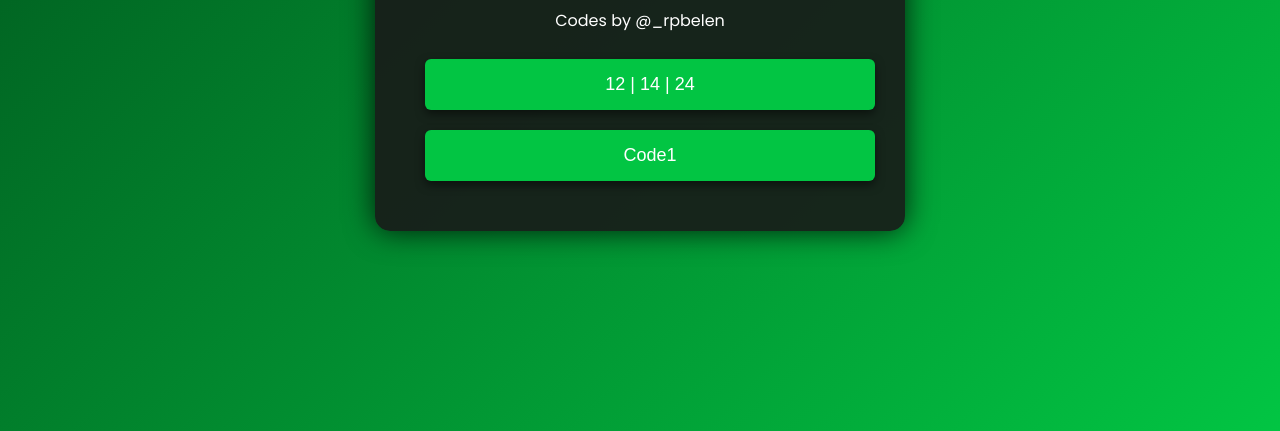
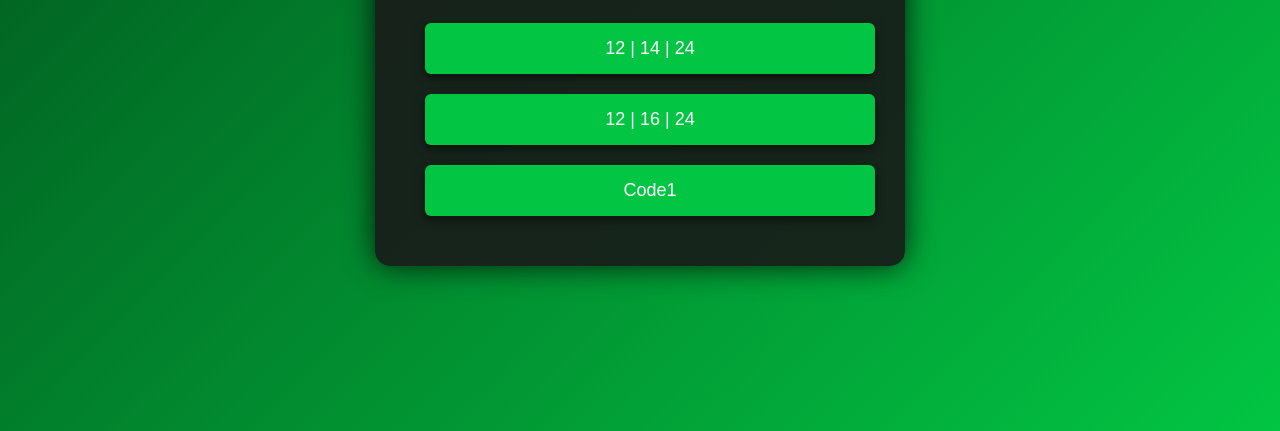
Before and after one commit to Zenupi/Zenupi.github.io, a plain HTML site: page index.html in a window 1280 px wide. Shown: the part 369-800 px from the top of the page. Drawn offline with Linux system fonts and the light colour scheme.

Commit message:
Update index.html

```diff
--- a/index.html
+++ b/index.html
@@ -17,11 +17,17 @@
                 <span>12 | 14 | 24</span>
             </button>
             </a>
+            <a href="https://zenupi.github.io/heart.github.io/" target="_blank">
+            <button class="button">
+                <span>12 | 16 | 24</span>
+            </button>
+            </a>
             <a href="" target="">
             <button class="button">
                 <span>Code1</span>
             </button>
             </a>
+            </a>
         </div>
     </body>
 </html>
```
